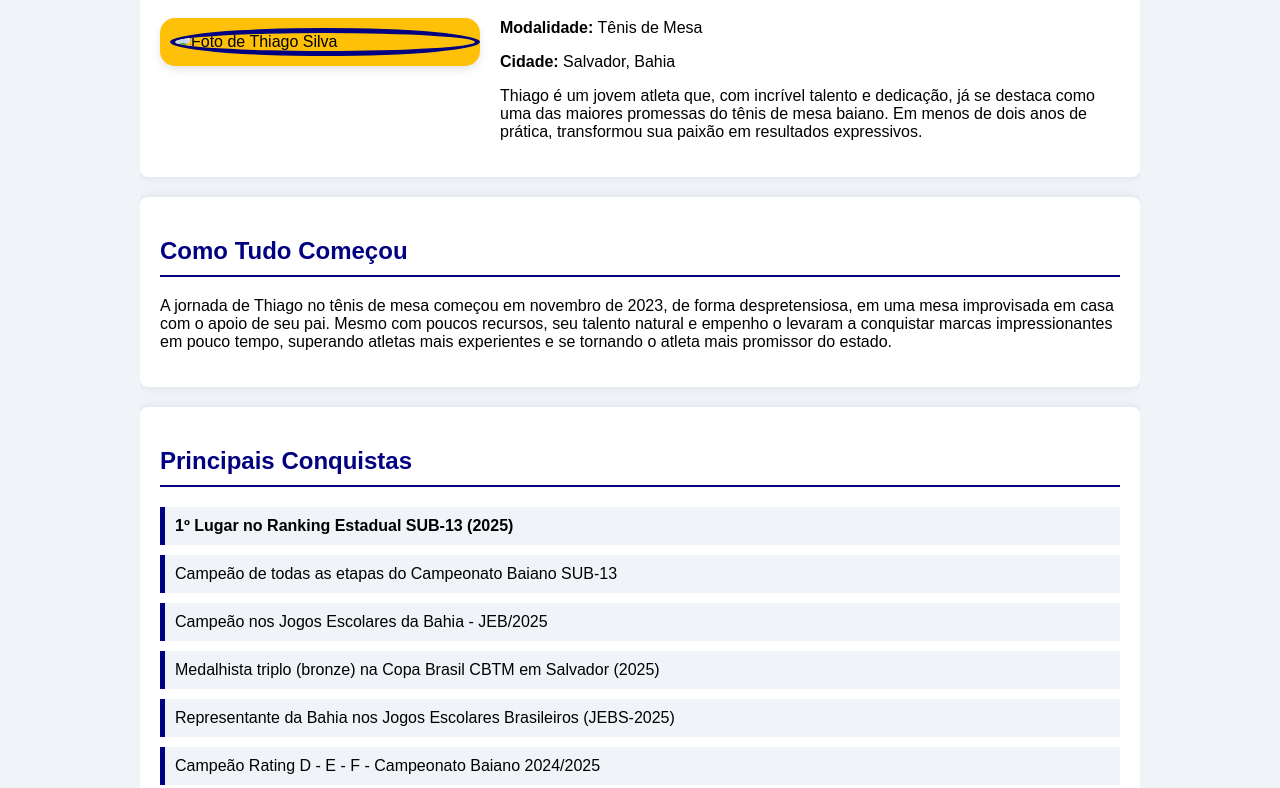
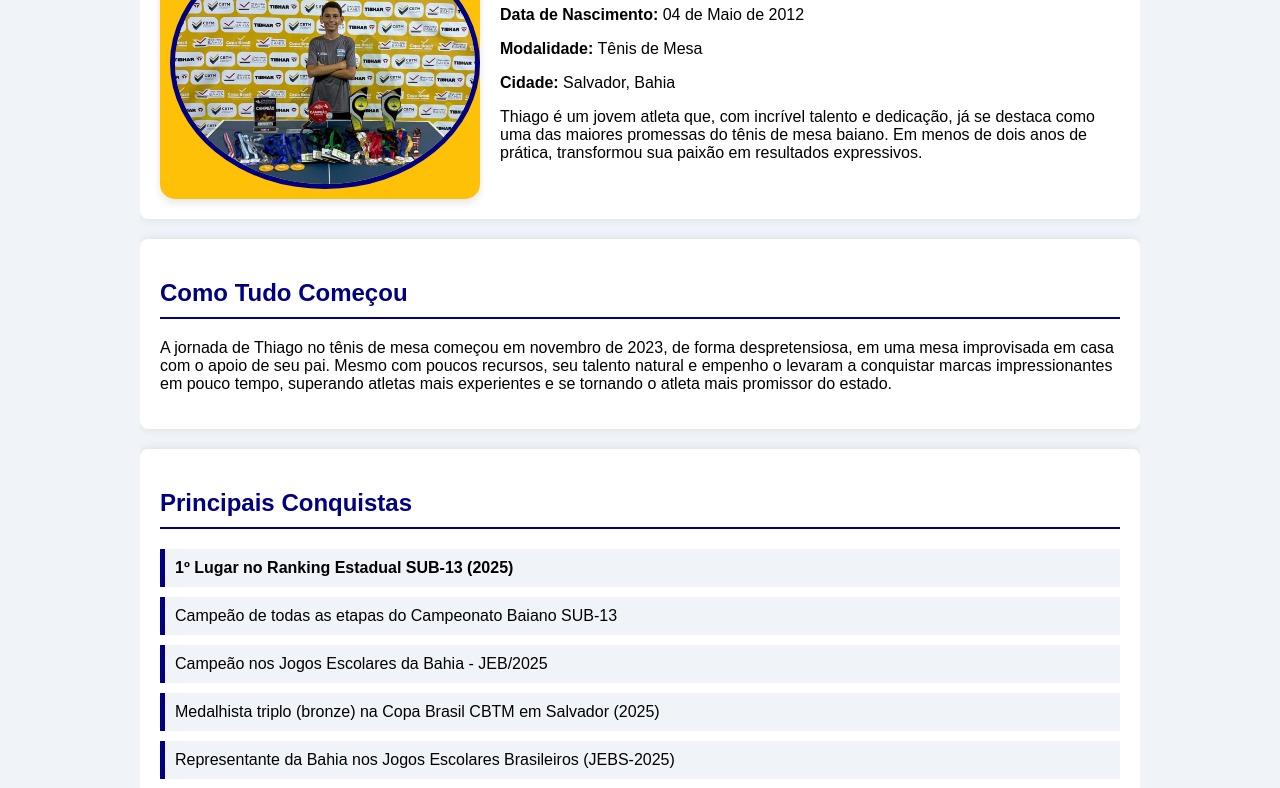
Before and after one commit to ctb-tm/thiagosilva-tm, a plain HTML site: page index.html in a window 1280 px wide. Shown: the part 259-1047 px from the top of the page. Drawn offline with Linux system fonts and the light colour scheme.

Commit message:
Update index.html

```diff
--- a/index.html
+++ b/index.html
@@ -174,7 +174,7 @@
     <div class="container main">
         <div class="profile-card">
             <div class="profile-img">
-                <img src="thiago0.jpg" alt="Foto de Thiago Silva">
+                <img src="thiago0.jpeg" alt="Foto de Thiago Silva">
             </div>
             <div class="profile-info">
                 <h1>Thiago Marcos Gouveia da Silva</h1>
```
